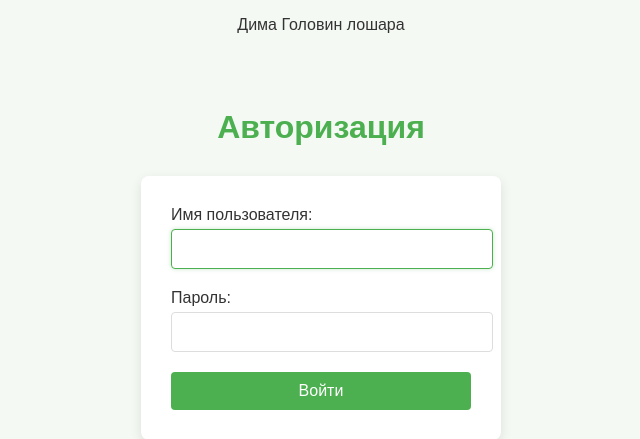
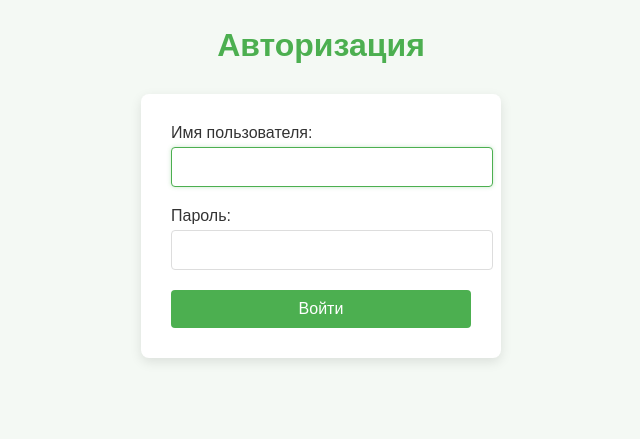
Before and after one commit to OscarISTUedu/BD-Project, a Django app: page / in a window 1280 px wide. Shown: the top 439 px of the page, without its empty margins (319-959 px from the left). Run offline with Django 5.2, Linux system fonts and the light colour scheme.

Commit message:
joke remove

```diff
--- a/BD/templates/login.html
+++ b/BD/templates/login.html
@@ -7,7 +7,6 @@
     <link rel="stylesheet" href="{% static 'css/login.css' %}?v={{ timestamp }}">
 </head>
 <body>
-<p>Дима Головин лошара<p>
     <h2>Авторизация</h2>
     <form method="post">
         {% csrf_token %}
```
